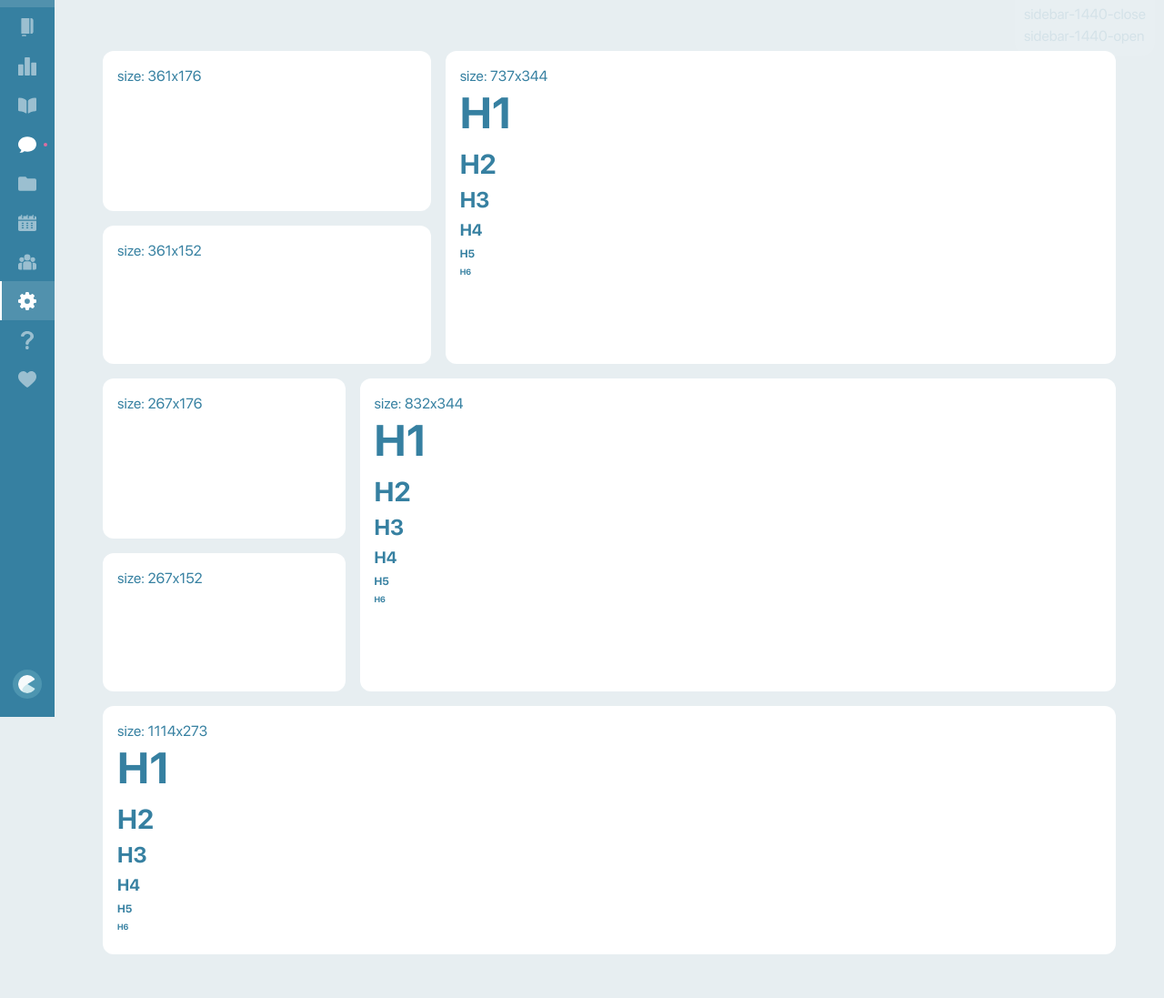
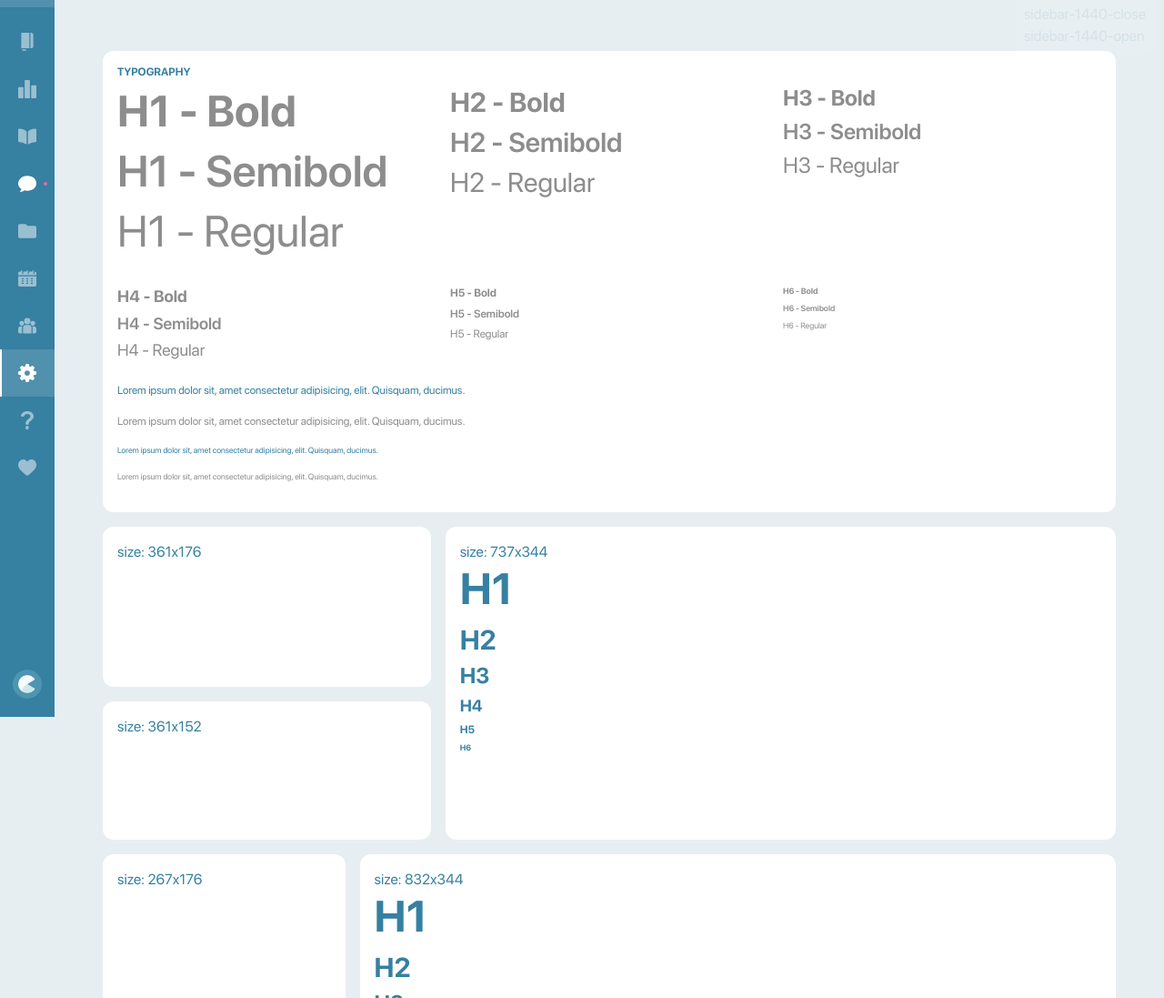
Before and after one commit to Alexsab/newtonteach.me, a Jekyll site: the page built from index.html, in a window 1280 px wide. Shown: the part 112-1209 px from the top of the page at 91% size. Built offline with Jekyll 4.4.1, drawn with Linux system fonts in a browser that asks for light colours; grey boxes are pictures that could not be loaded.

Commit message:
design-system - typography

```diff
--- /dev/null
+++ b/_includes/design-system/typography.html
@@ -0,0 +1,50 @@
+<div class="col-12">
+	<div class="card mb-3">
+		<div class="card-body">
+			<h5 class="card-title">TYPOGRAPHY</h5>
+			<div class="row">
+				<div class="col-4">
+					<h1 class="gray-color">H1 - Bold</h1>
+					<h1 class="gray-color fw-semibold">H1 - Semibold</h1>
+					<h1 class="gray-color fw-normal">H1 - Regular</h1>
+				</div>
+				<!-- /.col-4 -->
+				<div class="col-4">
+					<h2 class="gray-color">H2 - Bold</h1>
+					<h2 class="gray-color fw-semibold">H2 - Semibold</h2>
+					<h2 class="gray-color fw-normal">H2 - Regular</h2>
+				</div>
+				<!-- /.col-4 -->
+				<div class="col-4">
+					<h3 class="gray-color">H3 - Bold</h3>
+					<h3 class="gray-color fw-semibold">H3 - Semibold</h3>
+					<h3 class="gray-color fw-normal">H3 - Regular</h3>
+				</div>
+				<!-- /.col-4 -->
+				<div class="col-4 mt-4">
+					<h4 class="gray-color">H4 - Bold</h4>
+					<h4 class="gray-color fw-semibold">H4 - Semibold</h4>
+					<h4 class="gray-color fw-normal">H4 - Regular</h4>
+				</div>
+				<!-- /.col-4 -->
+				<div class="col-4 mt-4">
+					<h5 class="gray-color">H5 - Bold</h5>
+					<h5 class="gray-color fw-semibold">H5 - Semibold</h5>
+					<h5 class="gray-color fw-normal">H5 - Regular</h5>
+				</div>
+				<!-- /.col-4 -->
+				<div class="col-4 mt-4">
+					<h6 class="gray-color">H6 - Bold</h6>
+					<h6 class="gray-color fw-semibold">H6 - Semibold</h6>
+					<h6 class="gray-color fw-normal">H6 - Regular</h6>
+				</div>
+				<!-- /.col-4 -->
+			</div>
+			<!-- /.row -->
+			<p>Lorem ipsum dolor sit, amet consectetur adipisicing, elit. Quisquam, ducimus.</p>
+			<p class="gray-color">Lorem ipsum dolor sit, amet consectetur adipisicing, elit. Quisquam, ducimus.</p>
+			<p class="small-text">Lorem ipsum dolor sit, amet consectetur adipisicing, elit. Quisquam, ducimus.</p>
+			<p class="small-text gray-color">Lorem ipsum dolor sit, amet consectetur adipisicing, elit. Quisquam, ducimus.</p>
+		</div>
+	</div>
+</div>
--- a/_layouts/content.html
+++ b/_layouts/content.html
@@ -4,6 +4,9 @@ layout: default
 <div class="blocks container-fluid px-0">
 
 	<div class="row">
+
+		{%- include design-system/typography.html -%}
+
 		<div class="col-4">
 			<div class="card mb-3">
 				<div class="card-body">
--- a/src/sass/blocks/sidebar.scss
+++ b/src/sass/blocks/sidebar.scss
@@ -24,31 +24,25 @@
 			opacity: 1;
 			display: inline-block;
 		}
-		.sidebar-link{
-			@include interpolate(min-height, $LP, $fullHD, 43px, 56px);
-		}
-		.sidebar-btn{
-			@include interpolate(height, $LP, $fullHD, 60px, 80px);
-		}
-		.sidebar-menu__row{
-			min-height: $sidebarSize;
-			justify-content: center;
-			flex-direction: row;
-			.sidebar-link{
-				height: auto;
-				flex-basis: 0;
-				flex-grow: 1;
-				max-width: 100%;
-				flex-direction: column;
-				padding: 10px 0;
-				font-size: 0.6667rem;
-				justify-content: center;
-			}
-			.sidebar-link__icon{
-				flex: 0 0 0%;
-				margin-bottom: 8px;
-			}
-		}
+		// .sidebar-menu__row{
+		// 	min-height: $sidebarSize;
+		// 	justify-content: center;
+		// 	flex-direction: row;
+		// 	.sidebar-link{
+		// 		height: auto;
+		// 		flex-basis: 0;
+		// 		flex-grow: 1;
+		// 		max-width: 100%;
+		// 		flex-direction: column;
+		// 		padding: 10px 0;
+		// 		font-size: 0.6667rem;
+		// 		justify-content: center;
+		// 	}
+		// 	.sidebar-link__icon{
+		// 		flex: 0 0 0%;
+		// 		margin-bottom: 8px;
+		// 	}
+		// }
 		.sidebar-open{
 			display: block;
 		}
@@ -82,7 +76,7 @@
 
 .sidebar-link{
 	flex-wrap: nowrap;
-	@include interpolate(min-height, $LP, $fullHD, 43px, 56px);
+	@include interpolate(min-height, $LP, $fullHD, 52px, 64px);
 	transition: background .2s ease-out;
 	opacity: 0.5;
 	text-decoration: none;
@@ -136,12 +130,8 @@
 }
 
 .sidebar-link__text{
-	// width: 0;
-	// visibility: hidden;
-	// opacity: 0;
 	font-size: 1rem;
 	transition: all .2s ease;
-	// display: none;
 }
 
 .sidebar-btn{
@@ -179,17 +169,17 @@
 	flex: 1;
 }
 
-.sidebar-menu__row{
-	height: auto;
-	flex-direction: column;
-	margin-bottom: 1vmax;
-	.sidebar-link{
-		height: $sidebarSize - 20px;
-		padding: 10px 0;
-		font-size: 0.6667rem;
-		justify-content: center;
-	}
-}
+// .sidebar-menu__row{
+// 	height: auto;
+// 	flex-direction: column;
+// 	margin-bottom: 1vmax;
+// 	.sidebar-link{
+// 		height: $sidebarSize - 20px;
+// 		padding: 10px 0;
+// 		font-size: 0.6667rem;
+// 		justify-content: center;
+// 	}
+// }
 
 .sidebar-menu__bottom{
 	margin-top: 1vmax;
@@ -218,6 +208,7 @@
 	@include interpolate(flex-basis, $LP, $fullHD, 60px, 80px);
 	display: inline-block;
 	height: auto !important;
+	margin-bottom: 12px;
 	&::before{
 		display: none;
 	}
--- a/src/sass/config/_classes.sass
+++ b/src/sass/config/_classes.sass
@@ -25,6 +25,8 @@
 		// padding-top: 1rem
 		padding-bottom: 1rem
 
+.fw-semibold
+	font-weight: 600
 
 .card
 	border: none
--- a/src/sass/config/_fonts.sass
+++ b/src/sass/config/_fonts.sass
@@ -1,4 +1,4 @@
 @include font('SF Pro Display', normal, 300, 'swap','../fonts/SFProDisplay-Light.woff2')
 @include font('SF Pro Display', normal, 400, 'swap','../fonts/SFProDisplay-Regular.woff2')
 @include font('SF Pro Display', normal, 600, 'swap','../fonts/SFProDisplay-Semibold.woff2')
-@include font('SF Pro Display', normal, bold, 'swap','../fonts/SFProDisplay-Bold.woff2')
+@include font('SF Pro Display', normal, 700, 'swap','../fonts/SFProDisplay-Bold.woff2')
--- a/src/sass/config/_sizes.sass
+++ b/src/sass/config/_sizes.sass
@@ -33,7 +33,7 @@ h3
 	font-size: 1.5002rem
 h4
 	font-size: 1.1252rem
-h5
+h5, p
 	font-size: 0.7501rem
-h6
+h6, .small-text
 	font-size: 0.5626rem
```
Also changed, not shown: css/main.css, css/main.min.css.
